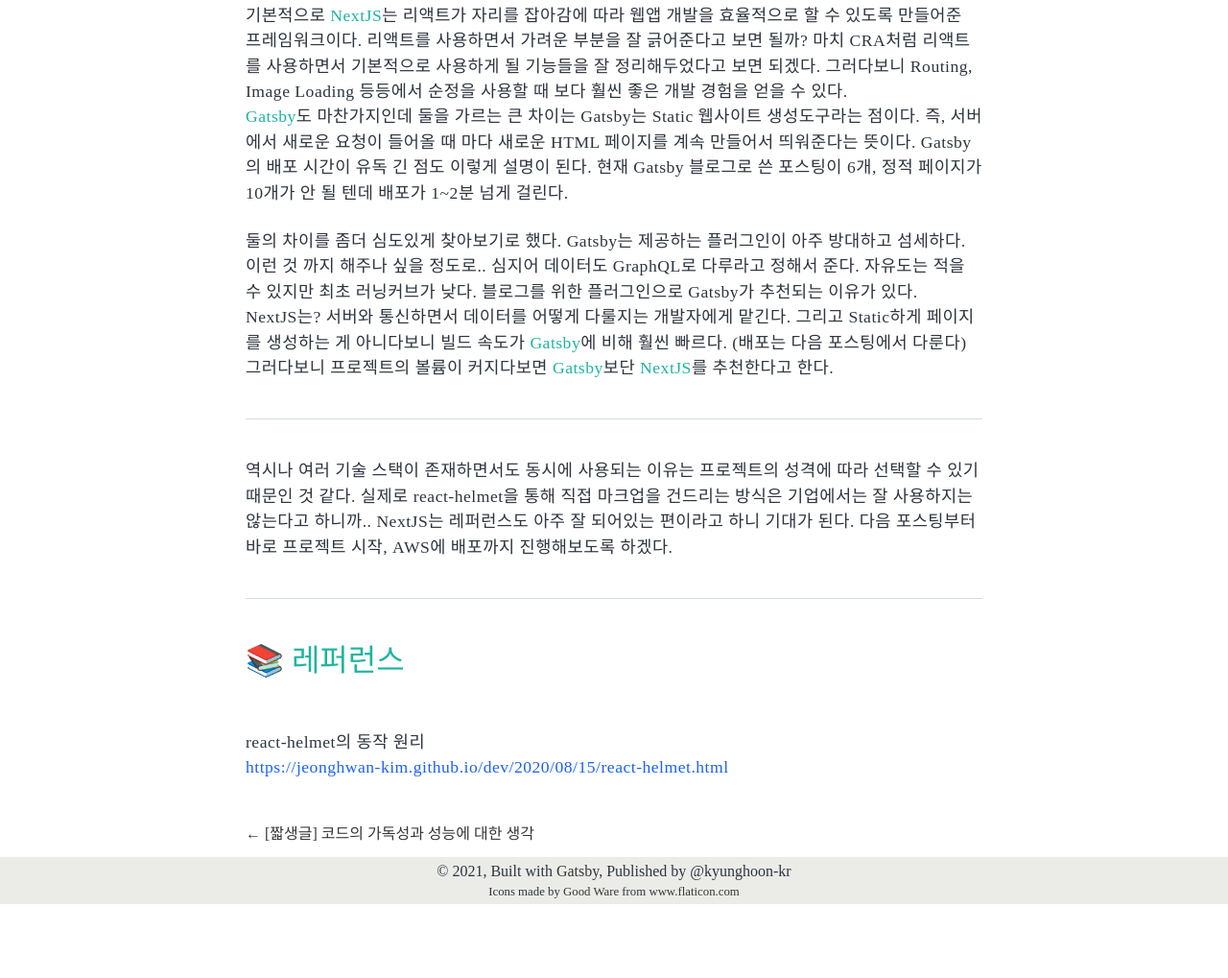
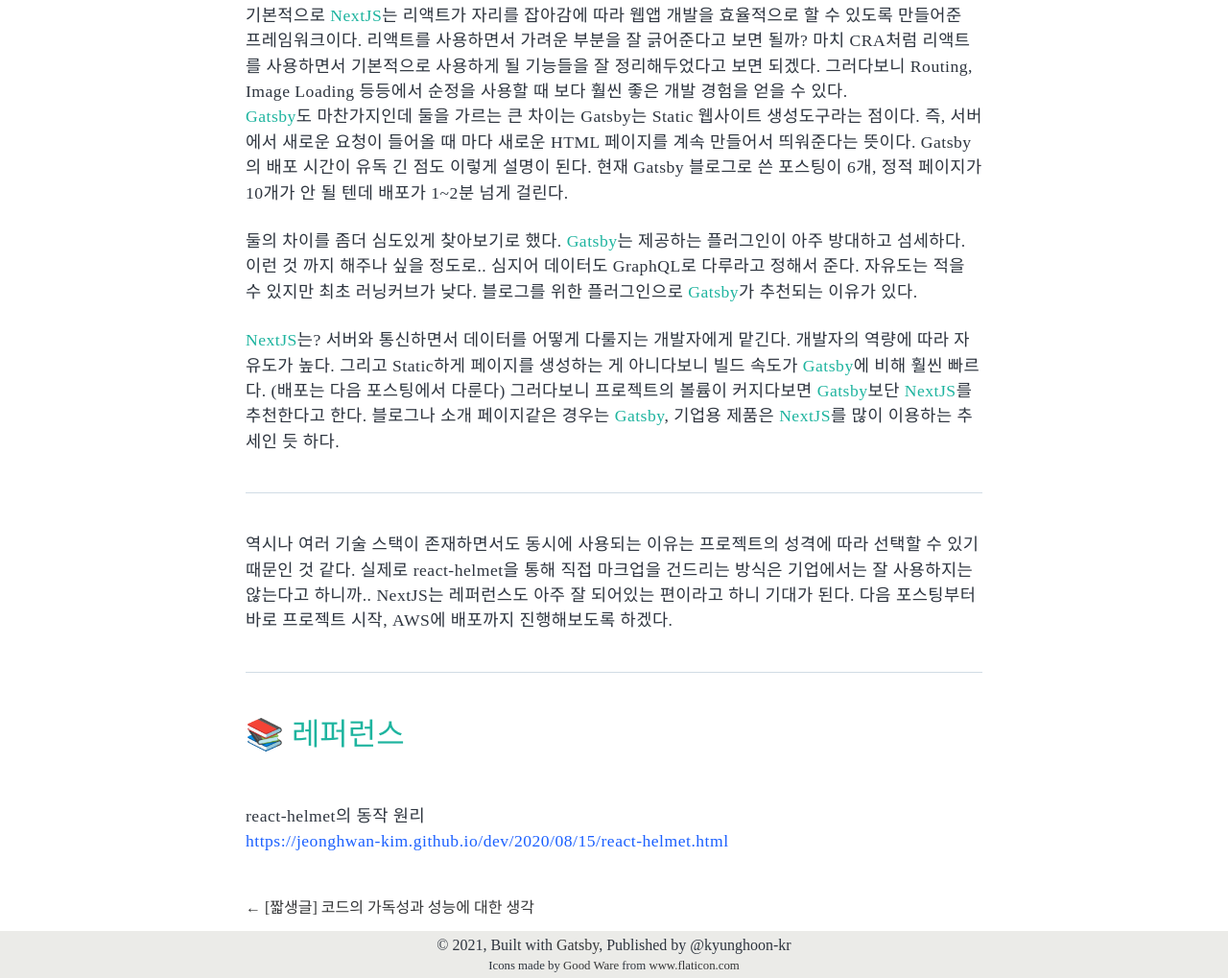
Before and after one commit to kyunghoon-kr/kyunghoon.me, a Gatsby site: page /nextjs/next-js-00/ in a window 1280 px wide. Shown: the part 1376-2395 px from the top of the page at 96% size. Before the commit the page ends 2318 px from the top, so only its background shows below. Built offline with nearby package versions, Linux system fonts and the light colour scheme; Gatsby itself is replaced by a stand-in of ours; some packages are replaced by stand-ins of ours; a web font is replaced by a local one.

Commit message:
fix: nextjs post 내용 수정

```diff
--- a/content/blog/nextjs/next-js-00/index.md
+++ b/content/blog/nextjs/next-js-00/index.md
@@ -17,8 +17,9 @@
 기본적으로 `NextJS`는 리액트가 자리를 잡아감에 따라 웹앱 개발을 효율적으로 할 수 있도록 만들어준 프레임워크이다. 리액트를 사용하면서 가려운 부분을 잘 긁어준다고 보면 될까? 마치 CRA처럼 리액트를 사용하면서 기본적으로 사용하게 될 기능들을 잘 정리해두었다고 보면 되겠다. 그러다보니 Routing, Image Loading 등등에서 순정을 사용할 때 보다 훨씬 좋은 개발 경험을 얻을 수 있다.
 `Gatsby`도 마찬가지인데 둘을 가르는 큰 차이는 Gatsby는 Static 웹사이트 생성도구라는 점이다. 즉, 서버에서 새로운 요청이 들어올 때 마다 새로운 HTML 페이지를 계속 만들어서 띄워준다는 뜻이다. Gatsby의 배포 시간이 유독 긴 점도 이렇게 설명이 된다. 현재 Gatsby 블로그로 쓴 포스팅이 6개, 정적 페이지가 10개가 안 될 텐데 배포가 1~2분 넘게 걸린다.
 
-둘의 차이를 좀더 심도있게 찾아보기로 했다. Gatsby는 제공하는 플러그인이 아주 방대하고 섬세하다. 이런 것 까지 해주나 싶을 정도로.. 심지어 데이터도 GraphQL로 다루라고 정해서 준다. 자유도는 적을 수 있지만 최초 러닝커브가 낮다. 블로그를 위한 플러그인으로 Gatsby가 추천되는 이유가 있다.
-NextJS는? 서버와 통신하면서 데이터를 어떻게 다룰지는 개발자에게 맡긴다. 그리고 Static하게 페이지를 생성하는 게 아니다보니 빌드 속도가 `Gatsby`에 비해 훨씬 빠르다. (배포는 다음 포스팅에서 다룬다) 그러다보니 프로젝트의 볼륨이 커지다보면 `Gatsby`보단 `NextJS`를 추천한다고 한다.
+둘의 차이를 좀더 심도있게 찾아보기로 했다. `Gatsby`는 제공하는 플러그인이 아주 방대하고 섬세하다. 이런 것 까지 해주나 싶을 정도로.. 심지어 데이터도 GraphQL로 다루라고 정해서 준다. 자유도는 적을 수 있지만 최초 러닝커브가 낮다. 블로그를 위한 플러그인으로 `Gatsby`가 추천되는 이유가 있다.
+
+`NextJS`는? 서버와 통신하면서 데이터를 어떻게 다룰지는 개발자에게 맡긴다. 개발자의 역량에 따라 자유도가 높다. 그리고 Static하게 페이지를 생성하는 게 아니다보니 빌드 속도가 `Gatsby`에 비해 훨씬 빠르다. (배포는 다음 포스팅에서 다룬다) 그러다보니 프로젝트의 볼륨이 커지다보면 `Gatsby`보단 `NextJS`를 추천한다고 한다. 블로그나 소개 페이지같은 경우는 `Gatsby`, 기업용 제품은 `NextJS`를 많이 이용하는 추세인 듯 하다.
 
 ---
 
--- a/public/page-data/dev-404-page/page-data.json
+++ b/public/page-data/dev-404-page/page-data.json
@@ -1 +1 @@
-{"componentChunkName":"component---cache-dev-404-page-js","path":"/dev-404-page/","result":{"data":{"allSitePage":{"nodes":[{"path":"/typescript/optional-chaining/"},{"path":"/blog/netlify-deploy-error/"},{"path":"/blog"},{"path":"/react"},{"path":"/typescript"},{"path":"/404/"},{"path":"/"},{"path":"/404.html"},{"path":"/짧생글"},{"path":"/react/react-helmet/"},{"path":"/typescript/gradually-type-checking/"},{"path":"/free/코드의-성능과-가독성/"},{"path":"/nextjs/next-js-00/"}]}},"pageContext":{}},"staticQueryHashes":[]}
+{"componentChunkName":"component---cache-dev-404-page-js","path":"/dev-404-page/","result":{"data":{"allSitePage":{"nodes":[{"path":"/typescript/optional-chaining/"},{"path":"/react/react-helmet/"},{"path":"/typescript/gradually-type-checking/"},{"path":"/blog/netlify-deploy-error/"},{"path":"/free/코드의-성능과-가독성/"},{"path":"/nextjs/next-js-00/"},{"path":"/blog"},{"path":"/react"},{"path":"/typescript"},{"path":"/짧생글"},{"path":"/404/"},{"path":"/"},{"path":"/404.html"}]}},"pageContext":{}},"staticQueryHashes":[]}
```
